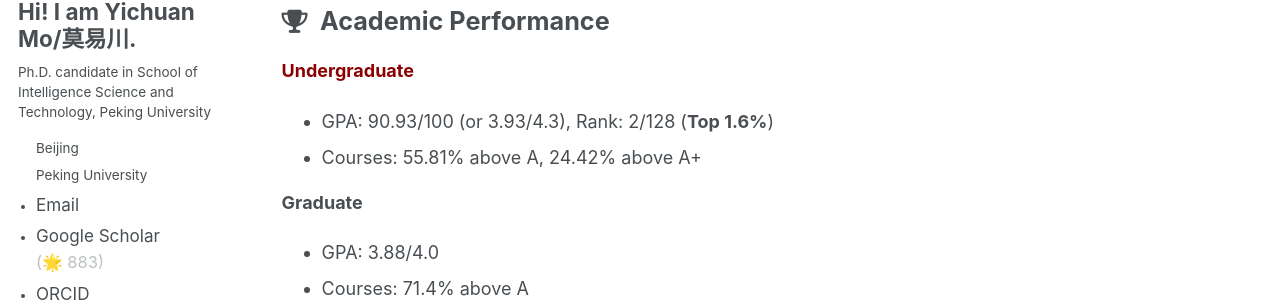
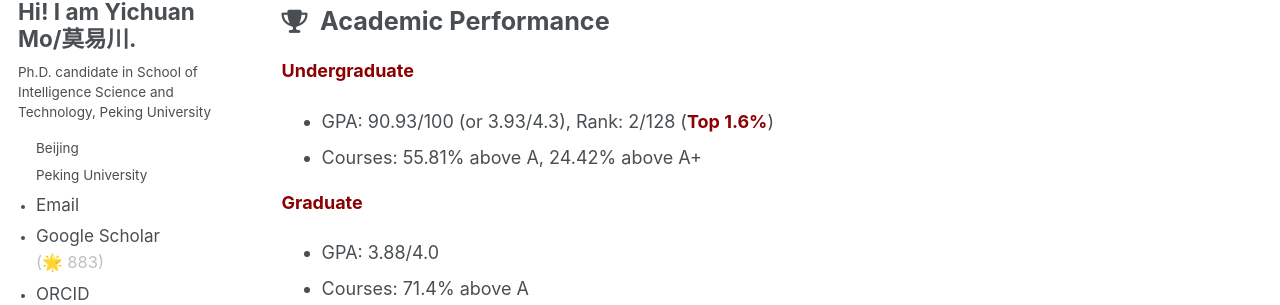
Before and after one commit to mo666666/mo666666.github.io, a Jekyll site: the page built from _pages/about.md, in a window 1280 px wide. Shown: the part 295-600 px from the top of the page. Built offline with Jekyll 4.4.1, drawn with Linux system fonts in a browser that asks for light colours; a script bundle is joined from its source files by our own code; library files that are not in the unit come from our copies.

Commit message:
add color

```diff
--- a/_pages/about.md
+++ b/_pages/about.md
@@ -16,12 +16,12 @@ redirect_from:
 
 <p><strong style="color: #8B0000;">Undergraduate</strong></p>
 <ul>
-  <li>GPA: 90.93/100 (or 3.93/4.3), Rank: 2/128 (<strong>Top 1.6%</strong>)</li>
+  <li>GPA: 90.93/100 (or 3.93/4.3), Rank: 2/128 (<strong style="color: #8B0000;">Top 1.6%</strong>)</li>
   <li>Courses: 55.81% above A, 24.42% above A+</li>
 </ul>
 
 
-<p><strong>Graduate</strong></p>
+<p><strong style="color: #8B0000;">Graduate</strong></p>
 <ul>
   <li>GPA: 3.88/4.0</li>
   <li>Courses: 71.4% above A</li>
```
